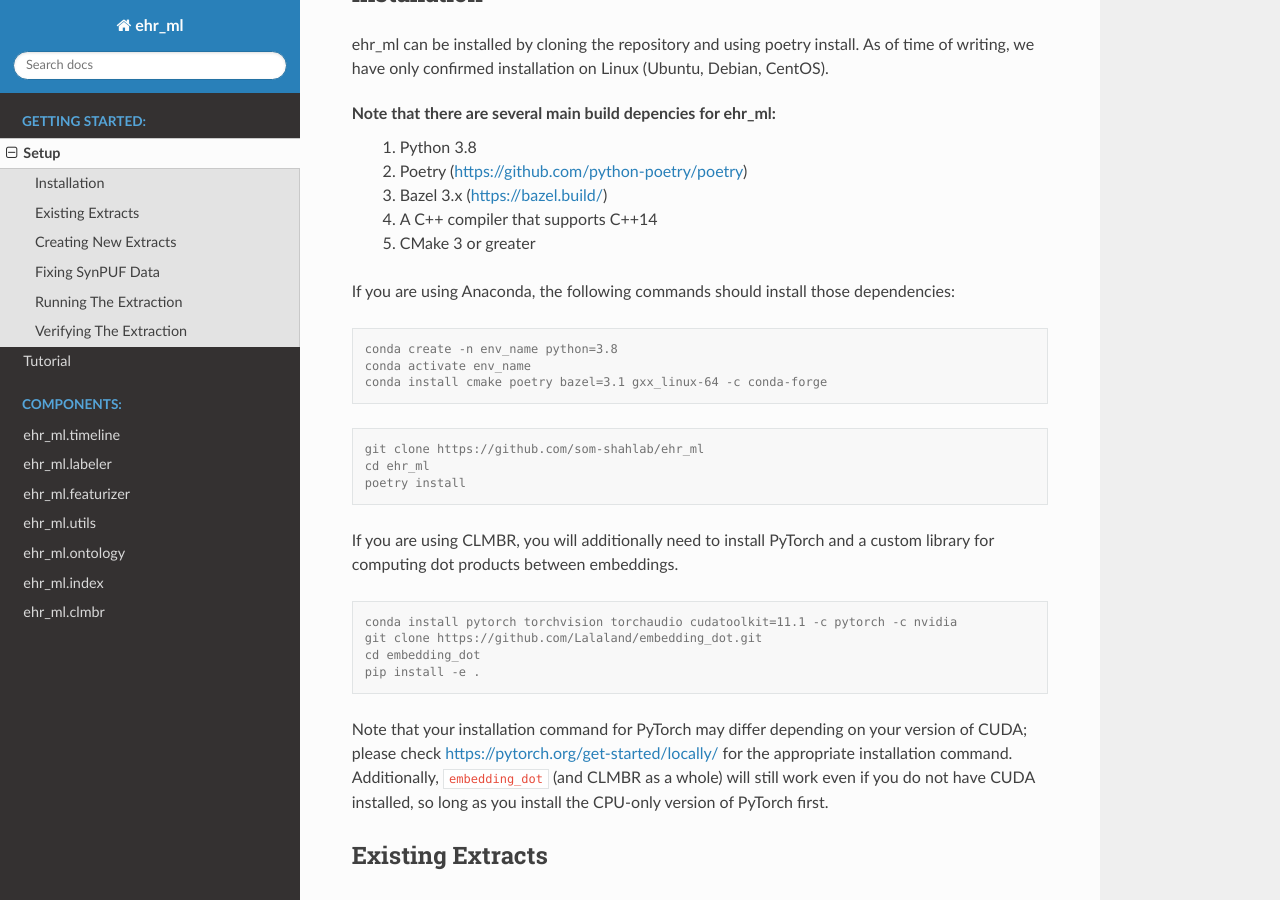
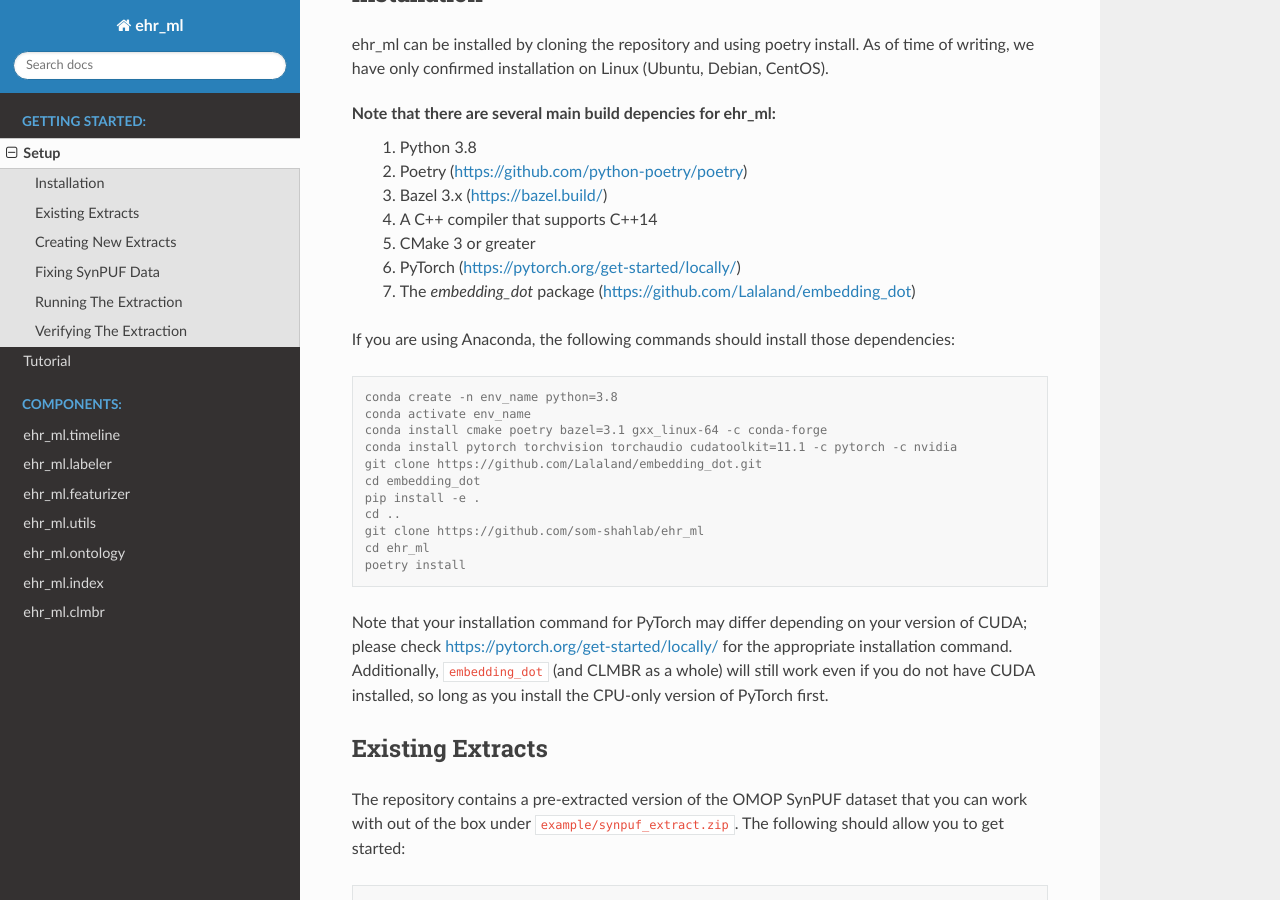
Before and after one commit to som-shahlab/ehr_ml, a Sphinx documentation site: the page built from doc_src/source/setup.rst, in a window 1280 px wide and 900 px high, scrolled down 375 px. Built offline with Sphinx 7.4.7 and the Read the Docs theme 2.0.0, drawn with Linux system fonts in a browser that asks for light colours.

Commit message:
Update setup.rst

```diff
--- a/doc_src/source/setup.rst
+++ b/doc_src/source/setup.rst
@@ -19,6 +19,8 @@
    3. Bazel 3.x (https://bazel.build/)
    4. A C++ compiler that supports C++14
    5. CMake 3 or greater
+   6. PyTorch (https://pytorch.org/get-started/locally/)
+   7. The `embedding_dot` package (https://github.com/Lalaland/embedding_dot)
 
 If you are using Anaconda, the following commands should install those dependencies:
 
@@ -27,21 +29,14 @@
    conda create -n env_name python=3.8
    conda activate env_name
    conda install cmake poetry bazel=3.1 gxx_linux-64 -c conda-forge
-
-.. code-block:: console
-
-   git clone https://github.com/som-shahlab/ehr_ml
-   cd ehr_ml
-   poetry install
-
-If you are using CLMBR, you will additionally need to install PyTorch and a custom library for computing dot products between embeddings.
-
-.. code-block:: console
-
    conda install pytorch torchvision torchaudio cudatoolkit=11.1 -c pytorch -c nvidia
    git clone https://github.com/Lalaland/embedding_dot.git
    cd embedding_dot
    pip install -e .
+   cd ..
+   git clone https://github.com/som-shahlab/ehr_ml
+   cd ehr_ml
+   poetry install
 
 Note that your installation command for PyTorch may differ depending on your version of CUDA; please check https://pytorch.org/get-started/locally/ for the appropriate installation command. Additionally, :code:`embedding_dot` (and CLMBR as a whole) will still work even if you do not have CUDA installed, so long as you install the CPU-only version of PyTorch first.
 
```
